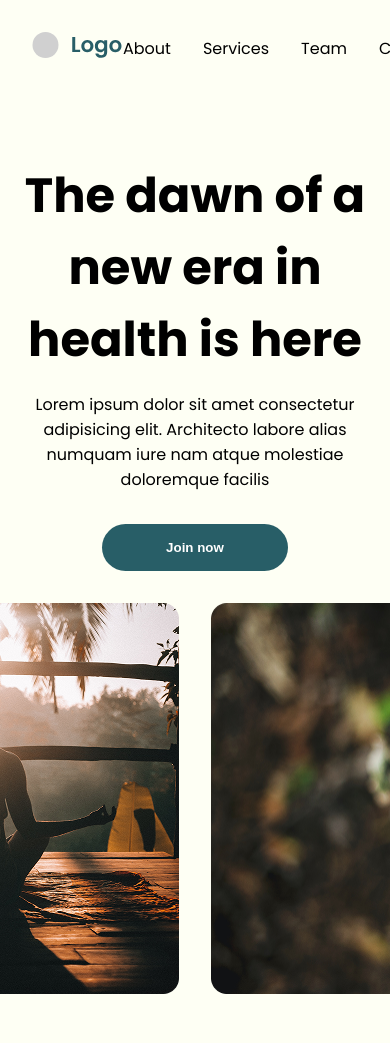
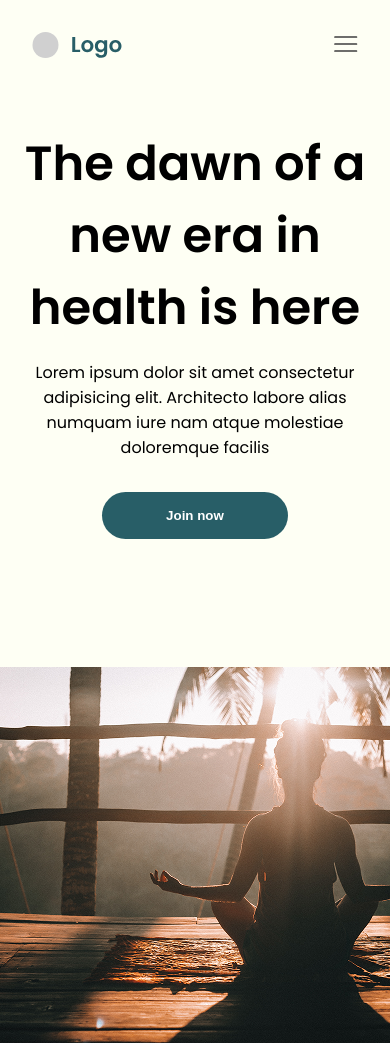
Before and after one commit to olivermuscajr/Responsive-Web-Design, a plain HTML site: page Sample 1/index.html in a window 390 px wide. Shown: the top 1043 px of the page. Drawn offline with Linux system fonts and the light colour scheme.

Commit message:
added css media query for mobile

```diff
--- a/Sample 1/index.html
+++ b/Sample 1/index.html
@@ -16,6 +16,7 @@
     <header class="navbar">
       <div class="header-left">
         <img src="images/Logo.svg" alt="" />
+        <img class="menu-bar" src="images/Menu.svg" alt="" />
       </div>
       <div class="header-right">
         <ul>
--- a/Sample 1/style.css
+++ b/Sample 1/style.css
@@ -21,6 +21,10 @@ header {
   width: 100%;
   top: 0;
   transition: all 0.5s ease;
+}
+
+.menu-bar {
+  display: none;
 }
 
 header.scrolled {
@@ -244,3 +248,46 @@ footer {
   display: flex;
   justify-content: space-between;
 }
+
+@media (max-width: 1440px) {
+}
+@media (max-width: 1024px) {
+}
+@media (max-width: 600px) {
+  ul > li {
+    display: none;
+  }
+
+  .header-left {
+    width: 100%;
+    display: flex;
+    justify-content: space-between;
+  }
+
+  .menu-bar {
+    display: block;
+  }
+
+  .main-content {
+    margin: 8rem 0.2rem;
+    h1 {
+      font-size: 3rem;
+      font-weight: 600;
+    }
+  }
+
+  .hero {
+    display: grid;
+    grid-template-columns: repeat(1, 1fr);
+  }
+
+  .section-container {
+    display: grid;
+    grid-template-columns: repeat(1, 1fr);
+  }
+
+  .content {
+    display: grid;
+    grid-template-columns: repeat(1, 1fr);
+  }
+}
```
Also changed, not shown: Sample 1/images/Menu.svg (added).
